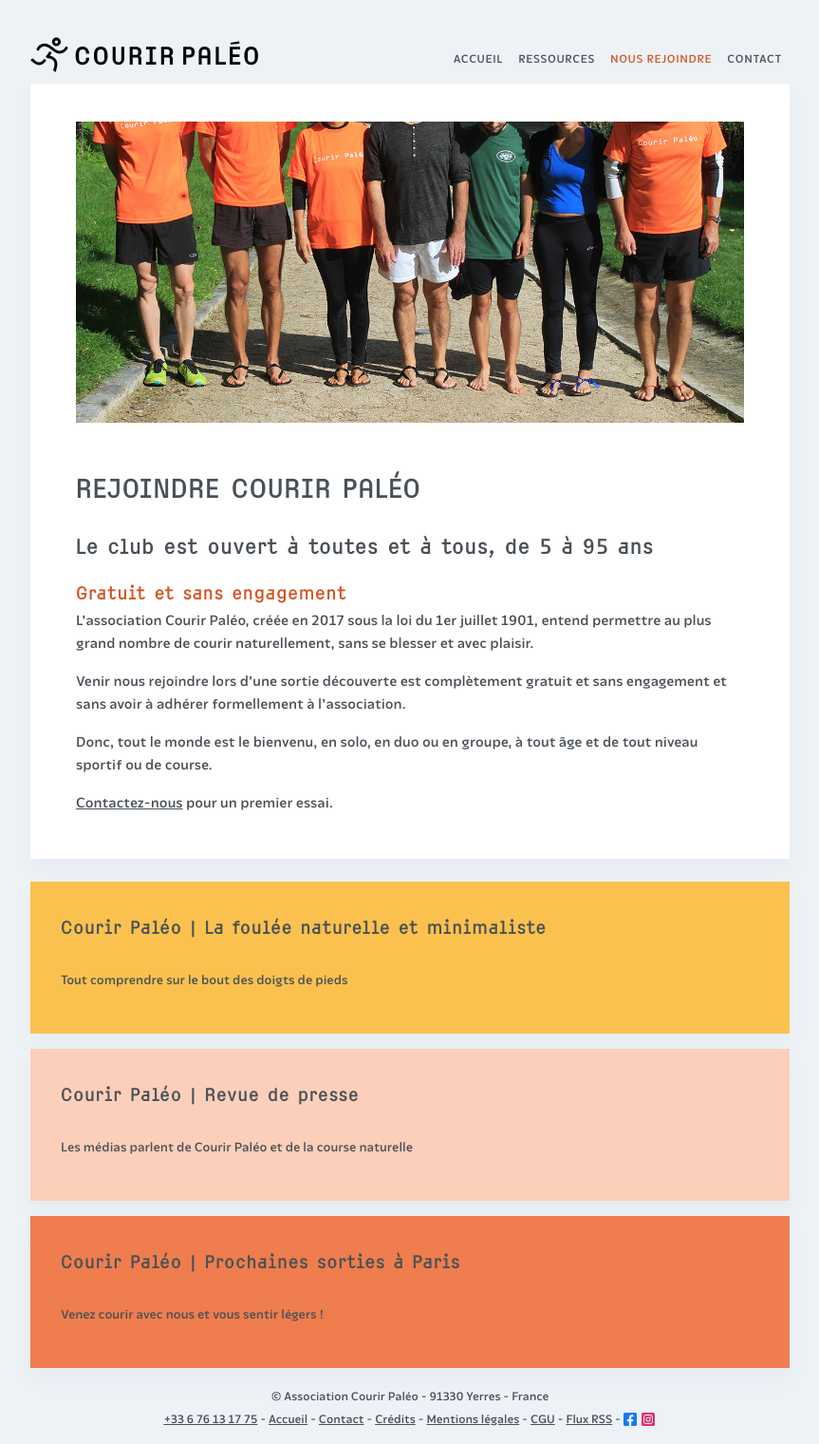
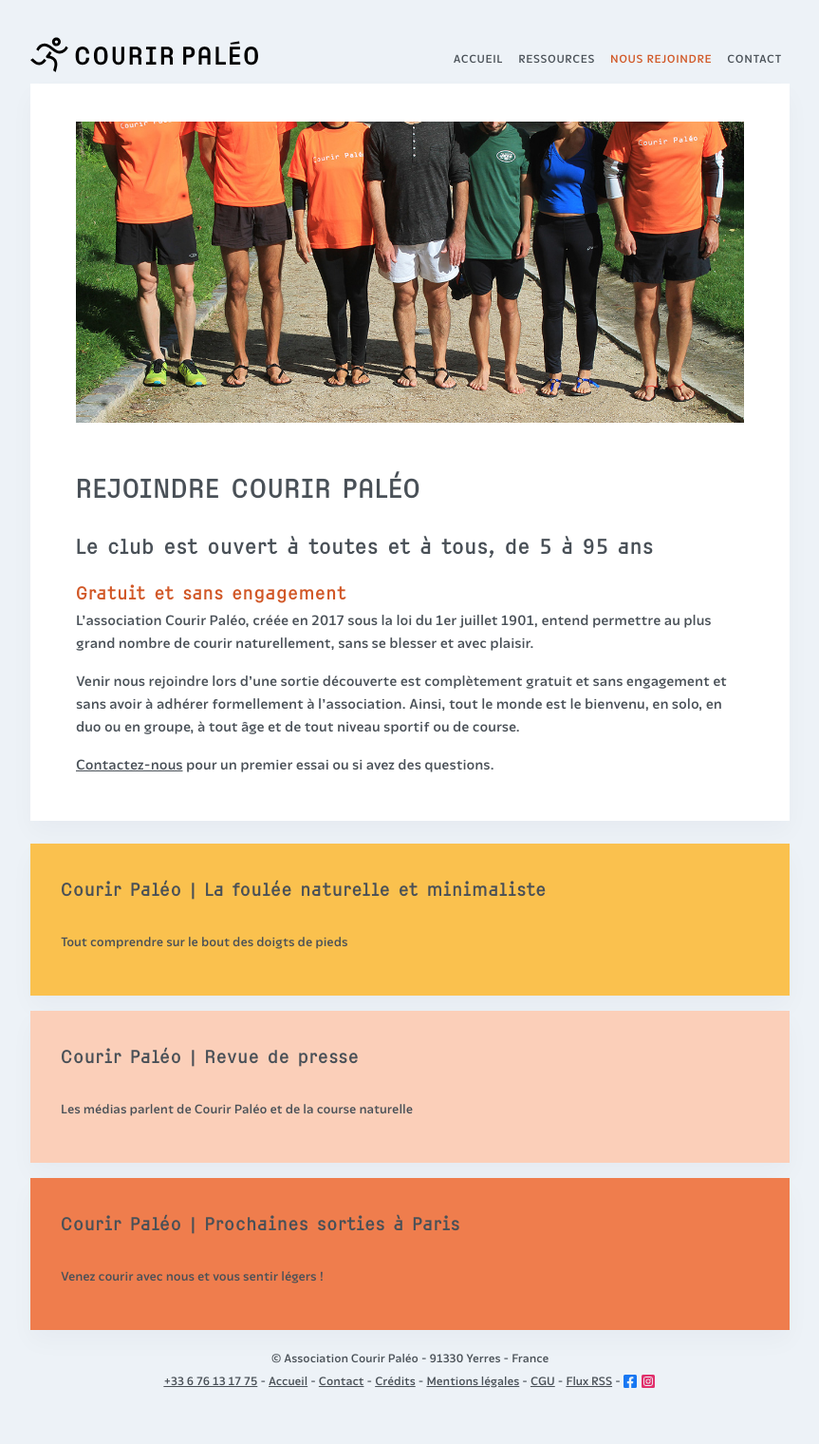
Before and after one commit to courirpaleo/courirpaleo.github.io, a Jekyll site: the page built from _pages/nous-rejoindre.md, in a window 1280 px wide. Shown: the whole page at 95% size, without its empty margins (208-1071 px from the left). Built offline with Jekyll 4.4.1, drawn with Linux system fonts in a browser that asks for light colours; some web fonts are replaced; after the commit the page ends 1480 px from its top, so only the background shows below that.

Commit message:
Update nous-rejoindre.md

```diff
--- a/_pages/nous-rejoindre.md
+++ b/_pages/nous-rejoindre.md
@@ -9,8 +9,6 @@
 ### Gratuit et sans engagement
 L'association Courir Paléo, créée en 2017 sous la loi du 1er juillet 1901, entend permettre au plus grand nombre de courir naturellement, sans se blesser et avec plaisir.
 
-Venir nous rejoindre lors d'une sortie découverte est complètement gratuit et sans engagement et sans avoir à adhérer formellement à l'association.
+Venir nous rejoindre lors d'une sortie découverte est complètement gratuit et sans engagement et sans avoir à adhérer formellement à l'association. Ainsi, tout le monde est le bienvenu, en solo, en duo ou en groupe, à tout âge et de tout niveau sportif ou de course.
 
-Donc, tout le monde est le bienvenu, en solo, en duo ou en groupe, à tout âge et de tout niveau sportif ou de course.
-
-[Contactez-nous](/contact) pour un premier essai.
+[Contactez-nous](/contact) pour un premier essai ou si avez des questions.
```
